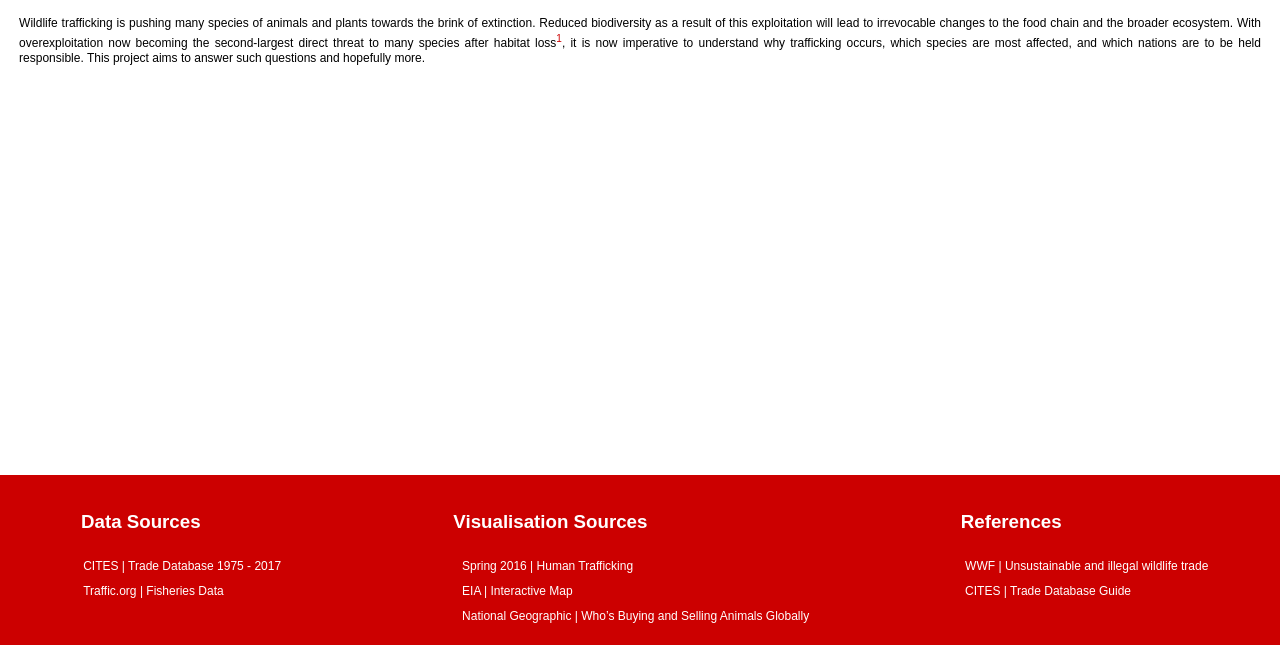
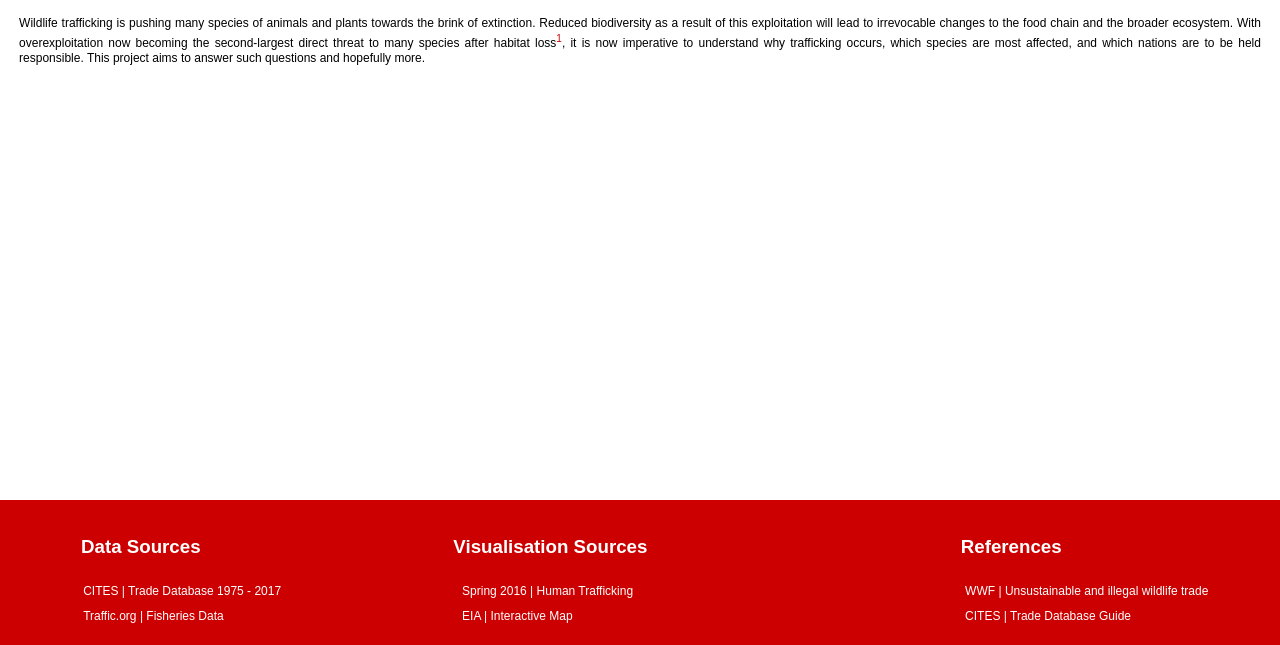
Before and after one commit to balakrishna-k/WildLifeTrafficking1, a plain HTML site: page index.html in a window 1280 px wide. Shown: the part 155-800 px from the top of the page. Drawn offline with nearby package versions, Linux system fonts and the light colour scheme.

Commit message:
Update index.html

```diff
--- a/index.html
+++ b/index.html
@@ -168,7 +168,7 @@
 					<ul style="transform: translate(7%,0%);">
 						<li><a href="https://sureshlodha.github.io/CMPS165_Spring2016_FinalProjects/">Spring 2016 | Human Trafficking</a></li>
 						<li><a href="https://eia-international.org/map-exposes-the-scale-and-nature-of-rhino-horn-trade">EIA | Interactive Map</a></li>
-						<li><a href="https://news.nationalgeographic.com/2015/06/150615-data-points-infographic-animal-trade/">National Geographic | Who’s Buying and Selling Animals Globally</a></li>
+
                 </ul>
             </div>
 
```
